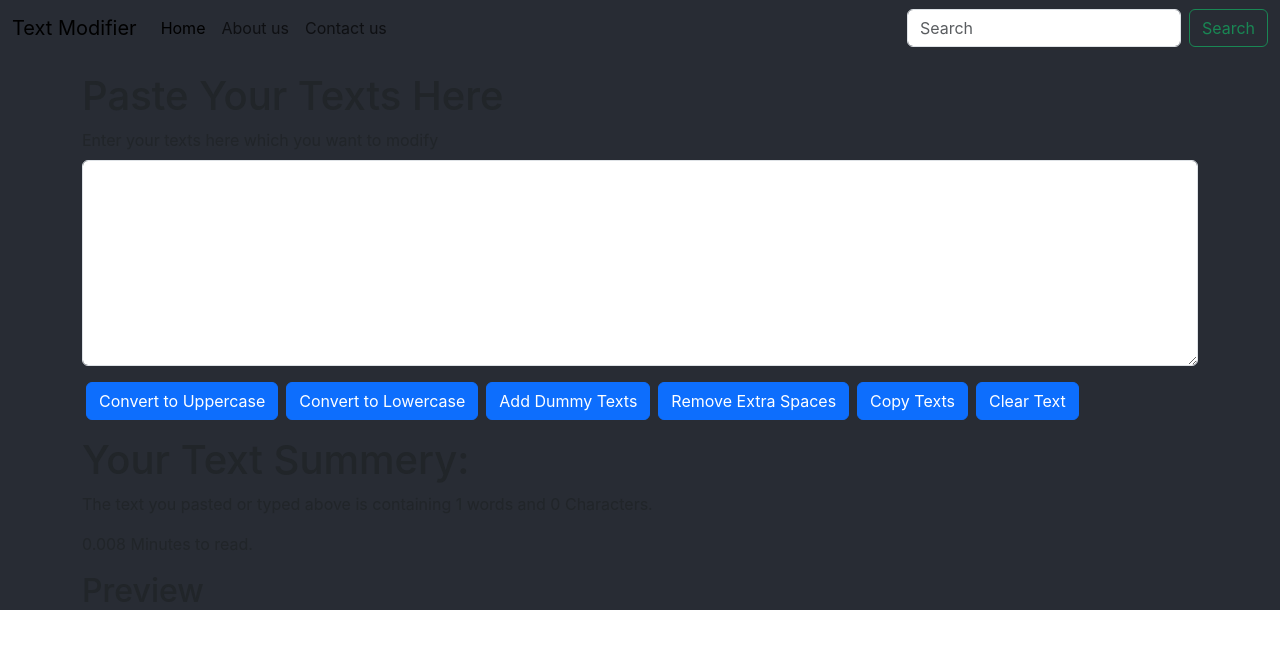
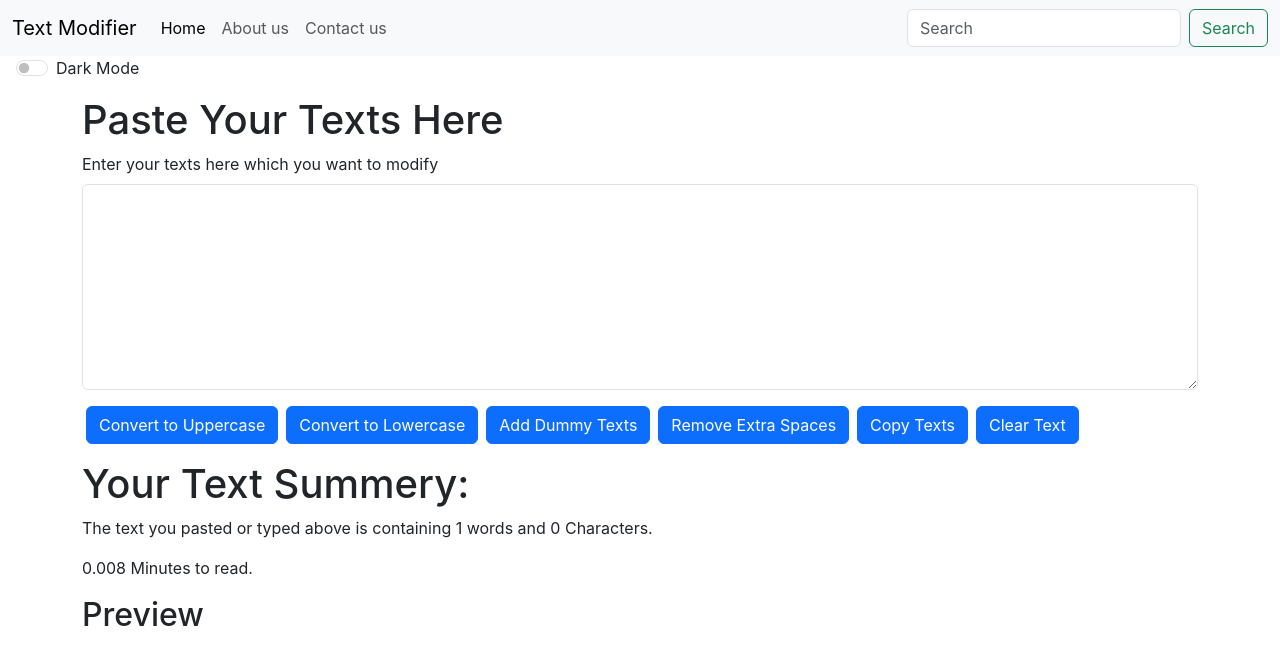
Before and after one commit to mdsabbiralmamon/textModifier, a React (Create React App) app: page / in a window 1280 px wide. Shown: the top 664 px of the page. Built offline with nearby package versions, Linux system fonts and the light colour scheme.

Commit message:
added dark mode bind with switch

```diff
--- a/src/App.js
+++ b/src/App.js
@@ -7,7 +7,7 @@ import { useState } from 'react';
 export const ThemeContext = createContext("null");
 
 function App() {
-  const [ theme, setTheme ] = useState("dark");
+  const [ theme, setTheme ] = useState("light");
 
   const toggleTheme = () =>{
     setTheme((curr) => (curr === "light" ? "dark" : "light"));
@@ -18,6 +18,10 @@ function App() {
       <ThemeContext.Provider value={{ theme, toggleTheme}}>
         <div className="mainApp" id={theme}>
           <Navbar title='Text Modifier' navItem1='Home' navItem2='About us' navItem3='Contact us' />
+          <div class="form-check form-switch mx-3">
+            <input class="form-check-input" type="checkbox" role="switch" id="flexSwitchCheckDefault" onChange={toggleTheme} checked={theme === "dark"} />
+            <label class="form-check-label" for="flexSwitchCheckDefault">Dark Mode</label>
+          </div>
           <TextForm heading ="Paste Your Texts Here" details ="Enter your texts here which you want to modify" />
         </div>
       </ThemeContext.Provider>
```
